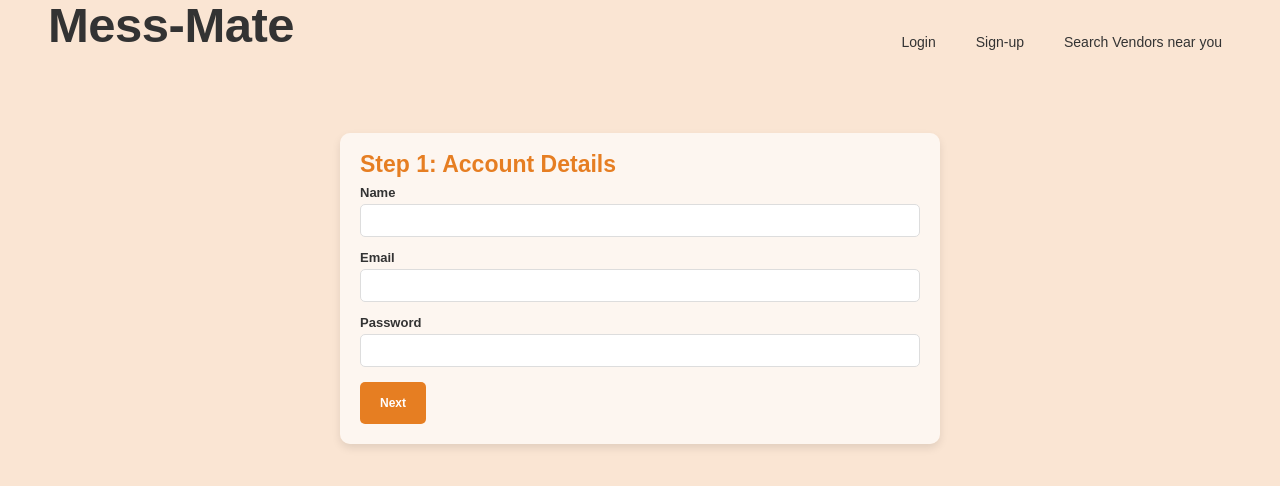
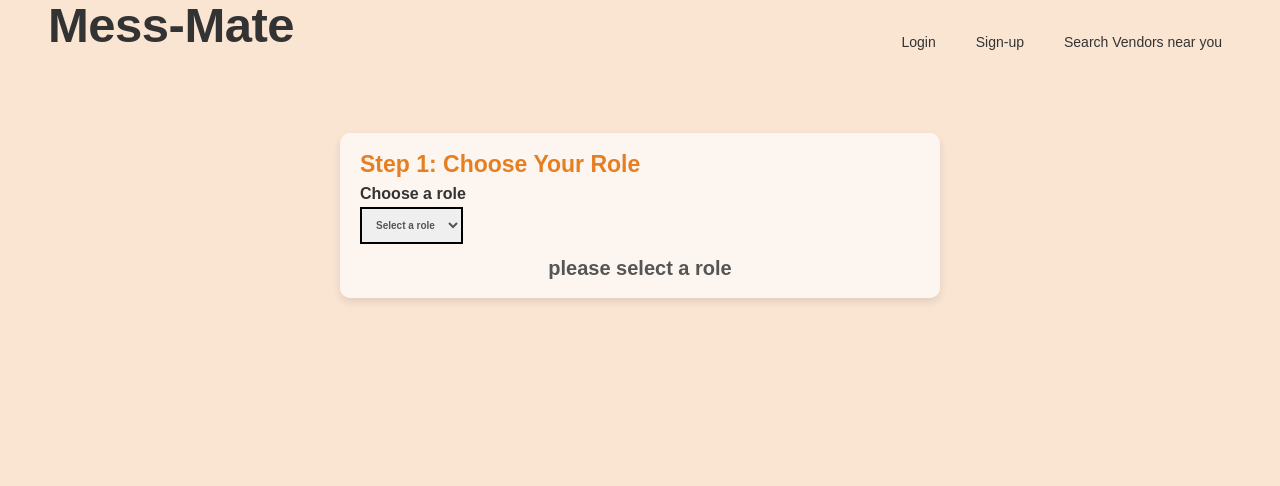
Before and after one commit to HimanshuGolani/MessMate, a React (Vite) app in the folder MessMate-Frontend/: page /signup in a window 1280 px wide. Shown: the top 486 px of the page. Built offline with nearby package versions, Linux system fonts and the light colour scheme; a web font is replaced by a local one.

Commit message:
Somechanges to the signup

```diff
--- a/MessMate-Frontend/src/Pages/Login-signup/Signup.jsx
+++ b/MessMate-Frontend/src/Pages/Login-signup/Signup.jsx
@@ -3,19 +3,31 @@ import "./signup.css";
 
 export default function Signup() {
   const [currentStep, setCurrentStep] = useState(0);
-  const [formData, setFormData] = useState({
+  const [role, setRole] = useState("");
+  const [customerForm, setCustomerForm] = useState({
     name: "",
     email: "",
     password: "",
     address: "",
     phone_no: "",
+  });
+
+  const [vendorForm, setVendorForm] = useState({
+    name: "",
+    email: "",
+    password: "",
     businessName: "",
+    phone_no:"",
     Gst_No: "",
   });
 
   const handleChange = (e) => {
     const { name, value } = e.target;
-    setFormData((prevData) => ({ ...prevData, [name]: value }));
+    if (role === "Customer") {
+      setCustomerForm((prevData) => ({ ...prevData, [name]: value }));
+    } else if (role === "Vendor") {
+      setVendorForm((prevData) => ({ ...prevData, [name]: value }));
+    }
   };
 
   const nextStep = () => setCurrentStep((prevStep) => prevStep + 1);
@@ -26,7 +38,48 @@ export default function Signup() {
       <div className="form-wrapper">
         {currentStep === 0 && (
           <div>
-            <h2 className="step-header">Step 1: Account Details</h2>
+            <h2 className="step-header">Step 1: Choose Your Role</h2>
+            <div className="input-field">
+              <label className="input-label role-input" htmlFor="role">
+                Choose a role
+              </label>
+              <select
+              className="role-select"
+                id="role"
+                name="role"
+                value={role}
+                onChange={(e) => setRole(e.target.value)}
+              >
+                <option>Select a role</option>
+                <option value="Customer">Customer</option>
+                <option value="Vendor">Vendor</option>
+              </select>
+            </div>
+            {role.length > 0 ? (
+              <>
+                <div className="button-group">
+                  <button onClick={nextStep} className="button button-next">
+                    Next
+                  </button>
+                </div>
+              </>
+            ) : (
+              <>
+                <p
+                  style={{
+                    textAlign: "center",
+                    fontSize: "20px",
+                  }}
+                >
+                  please select a role
+                </p>
+              </>
+            )}
+          </div>
+        )}
+        {currentStep === 1 && role === "Customer" && (
+          <div>
+            <h2 className="step-header">Step 2: Account Details</h2>
             <div className="input-field">
               <label className="input-label" htmlFor="name">
                 Name
@@ -35,7 +88,7 @@ export default function Signup() {
                 id="name"
                 name="name"
                 type="text"
-                value={formData.name}
+                value={customerForm.name}
                 onChange={handleChange}
                 className="input-box"
               />
@@ -48,7 +101,7 @@ export default function Signup() {
                 id="email"
                 name="email"
                 type="email"
-                value={formData.email}
+                value={customerForm.email}
                 onChange={handleChange}
                 className="input-box"
               />
@@ -61,30 +114,74 @@ export default function Signup() {
                 id="password"
                 name="password"
                 type="password"
-                value={formData.password}
+                value={customerForm.password}
                 onChange={handleChange}
                 className="input-box"
               />
             </div>
+
             <div className="button-group">
+              <button onClick={prevStep} className="button button-back">
+                Back
+              </button>
               <button onClick={nextStep} className="button button-next">
                 Next
               </button>
             </div>
           </div>
         )}
-        {currentStep === 1 && (
+
+        {currentStep === 1 && role === "Vendor" && (
           <div>
-            <h2 className="step-header">Step 2: Contact Details</h2>
+            <h2 className="step-header">Step 2: Business Details</h2>
             <div className="input-field">
-              <label className="input-label" htmlFor="address">
-                Address
+              <label className="input-label" htmlFor="name">
+                Owner Name
               </label>
               <input
-                id="address"
-                name="address"
+                id="name"
+                name="name"
                 type="text"
-                value={formData.address}
+                value={vendorForm.name}
+                onChange={handleChange}
+                className="input-box"
+              />
+            </div>
+            <div className="input-field">
+              <label className="input-label" htmlFor="businessName">
+                Business Name
+              </label>
+              <input
+                id="businessName"
+                name="businessName"
+                type="text"
+                value={vendorForm.businessName}
+                onChange={handleChange}
+                className="input-box"
+              />
+            </div>
+            <div className="input-field">
+              <label className="input-label" htmlFor="businessName">
+                Email
+              </label>
+              <input
+                id="email"
+                name="email"
+                type="text"
+                value={vendorForm.email}
+                onChange={handleChange}
+                className="input-box"
+              />
+            </div>
+            <div className="input-field">
+              <label className="input-label" htmlFor="businessName">
+                Password
+              </label>
+              <input
+                id="password"
+                name="password"
+                type="password"
+                value={vendorForm.password}
                 onChange={handleChange}
                 className="input-box"
               />
@@ -97,33 +194,19 @@ export default function Signup() {
                 id="phone_no"
                 name="phone_no"
                 type="text"
-                value={formData.phone_no}
+                value={vendorForm.phone_no}
                 onChange={handleChange}
                 className="input-box"
               />
             </div>
-            <div className="button-group">
-              <button onClick={prevStep} className="button button-back">
-                Back
-              </button>
-              <button onClick={nextStep} className="button button-next">
-                Next
-              </button>
-            </div>
-          </div>
-        )}
-        {currentStep === 2 && (
-          <div>
-            <h2 className="step-header">Step 3: Business Details</h2>
             <div className="input-field">
-              <label className="input-label" htmlFor="businessName">
-                Business Name
+              <label className="input-label" htmlFor="additionalDetails">
+                Loaction
               </label>
-              <input
-                id="businessName"
-                name="businessName"
-                type="text"
-                value={formData.businessName}
+              <textarea
+                id="additionalDetails"
+                name="additionalDetails"
+                value={vendorForm.additionalDetails}
                 onChange={handleChange}
                 className="input-box"
               />
@@ -136,7 +219,46 @@ export default function Signup() {
                 id="Gst_No"
                 name="Gst_No"
                 type="text"
-                value={formData.Gst_No}
+                value={vendorForm.Gst_No}
+                onChange={handleChange}
+                className="input-box"
+              />
+            </div>
+            <div className="button-group">
+              <button onClick={prevStep} className="button button-back">
+                Back
+              </button>
+              <button  className="button button-next">
+                Submit
+              </button>
+            </div>
+          </div>
+        )}
+        {currentStep === 2 && role === "Customer" && (
+          <div>
+            <h2 className="step-header">Step 3: Contact Details</h2>
+            <div className="input-field">
+              <label className="input-label" htmlFor="address">
+                Address
+              </label>
+              <input
+                id="address"
+                name="address"
+                type="text"
+                value={customerForm.address}
+                onChange={handleChange}
+                className="input-box"
+              />
+            </div>
+            <div className="input-field">
+              <label className="input-label" htmlFor="phone_no">
+                Phone Number
+              </label>
+              <input
+                id="phone_no"
+                name="phone_no"
+                type="text"
+                value={customerForm.phone_no}
                 onChange={handleChange}
                 className="input-box"
               />
@@ -149,6 +271,7 @@ export default function Signup() {
             </div>
           </div>
         )}
+
       </div>
     </div>
   );
--- a/MessMate-Frontend/src/Pages/Login-signup/signup.css
+++ b/MessMate-Frontend/src/Pages/Login-signup/signup.css
@@ -7,7 +7,6 @@
 .form-wrapper {
   width: 100%;
   max-width: 60rem;
-  /* background-color: var(--box-background-color); */
   background-color: #ffffffa9;
   box-shadow: 0 4px 8px rgba(0, 0, 0, 0.1);
   border-radius: 10px;
@@ -31,6 +30,16 @@
   font-weight: 600;
   margin-bottom: 0.5rem;
   color: var(--text-color);
+}
+
+.role-input {
+font-size: 1.6rem;
+}
+
+.role-select{
+  padding: 1rem;
+  border: 2px solid black;
+  border-radius: 2px solid var(--primary-color);
 }
 
 .input-box {
```
Also changed, not shown: 1 other file (tests, documents, lock files or other folders).
